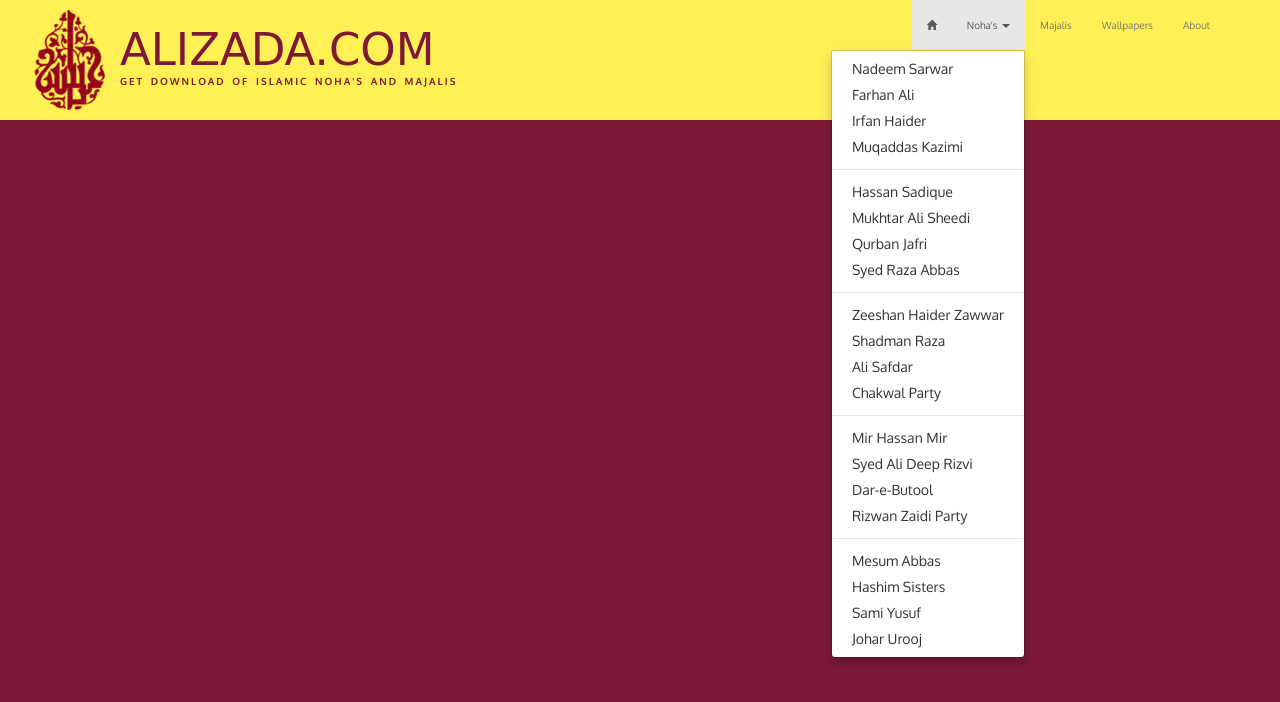
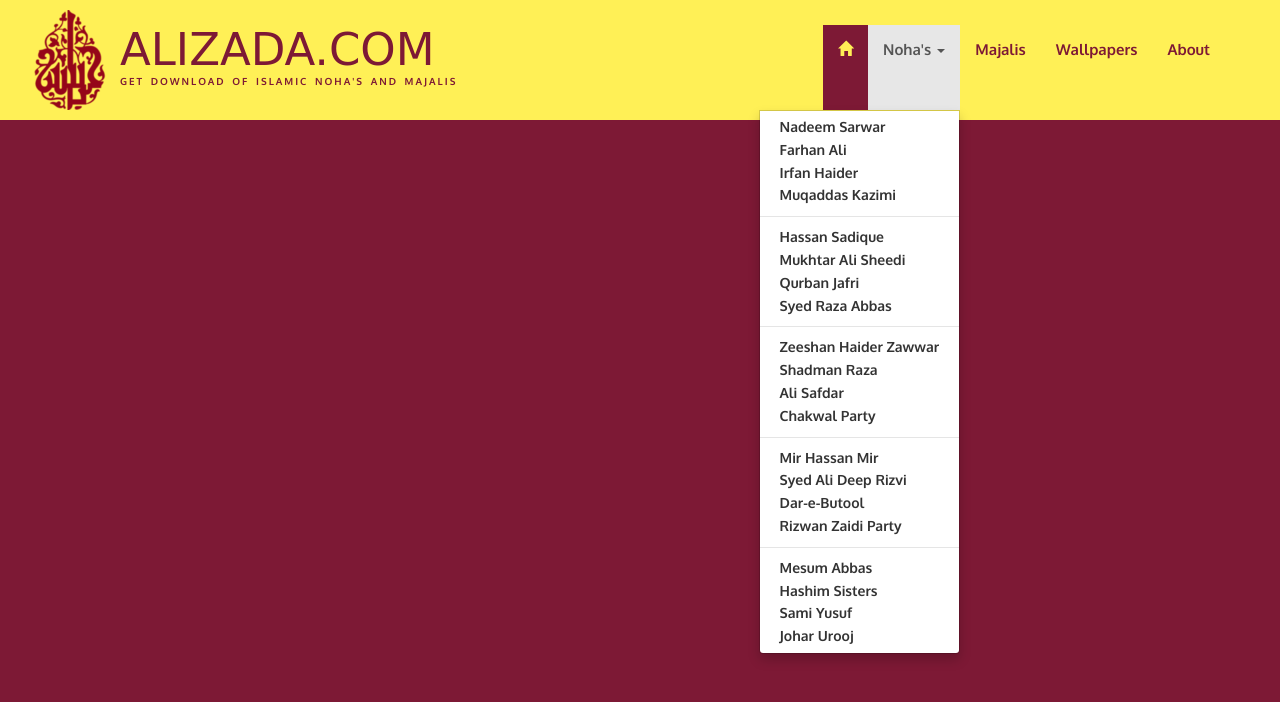
Before and after one commit to AliMurtazaOJ/AliZada.com, a plain HTML site: page index.html in a window 1280 px wide. Both pictures are taken after a click on the link "Noha's". Drawn offline with Linux system fonts and the light colour scheme; a web font is replaced by a local one.

Commit message:
StyleSheet

```diff
--- a/css/styles.css
+++ b/css/styles.css
@@ -58,10 +58,52 @@ body{
 	vertical-align: middle;
 }
 
-/*==================Nabar Search Line==================*/
-.navbar-form{
-	margin-right: -100px;
+.navbar-nav{
 	padding-top: 25px;
+}
+
+.navbar-default .navbar-nav > .active a{
+    color: #FFF056;
+    background-color: #7D1935;
+}
+
+.navbar-default .navbar-nav > .active a, .navbar-default .navbar-nav > .active a{
+    padding-bottom: 50px;
+}
+
+.navbar-default .navbar-nav > .active a:hover, .navbar-default .navbar-nav > .active a:focus{
+    background-color: #7D1935;
+    color: #fff;
+}
+
+.navbar-nav .dropdown-menu li a{
+	font-size: 1em;
+	line-height: 1.2;
+}
+
+.navbar-nav > li a{
+	font-size: 1.5em;
+	font-weight: bolder;
+}
+
+.navbar-nav > li > a:link, .navbar-nav > li > a:visited{
+	transition: 0.5s ease-in-out;
+	color: #7D1935;
+	text-decoration: none;
+}
+
+.navbar-default .navbar-nav > li > a:hover, .navbar-default .navbar-nav > li > a:focus{
+    background-color: #7D1935;
+    color: #fff;
+    padding-bottom: 50px;
+}
+
+.navbar-nav > li:hover, .navbar-nav > li:focus{
+	background-color: #7D1935;
+}
+
+.navbar-nav > li:visited{
+	background-color: #7D1935;
 }
 
 
@@ -75,6 +117,20 @@ body{
 
 
 
+
+
+
+/*==================Bootstraps's Fonts==================*/
+@font-face {
+  font-family: 'MyWebFont';
+  src: url('fonts/glyphicons-halflings-regular.eot');
+  src: url('fonts/glyphicons-halflings-regular.svg');
+  src: url('fonts/glyphicons-halflings-regular.ttf');
+  src: url('fonts/glyphicons-halflings-regular.woff');
+  src: url('fonts/glyphicons-halflings-regular.woff2');
+}
+
+
 /*==================Media Tags==================*/
 /*==================Media Tag For 1200 to 1300==================*/
 @media (min-width: 1200px) and (max-width: 1300px){
```
